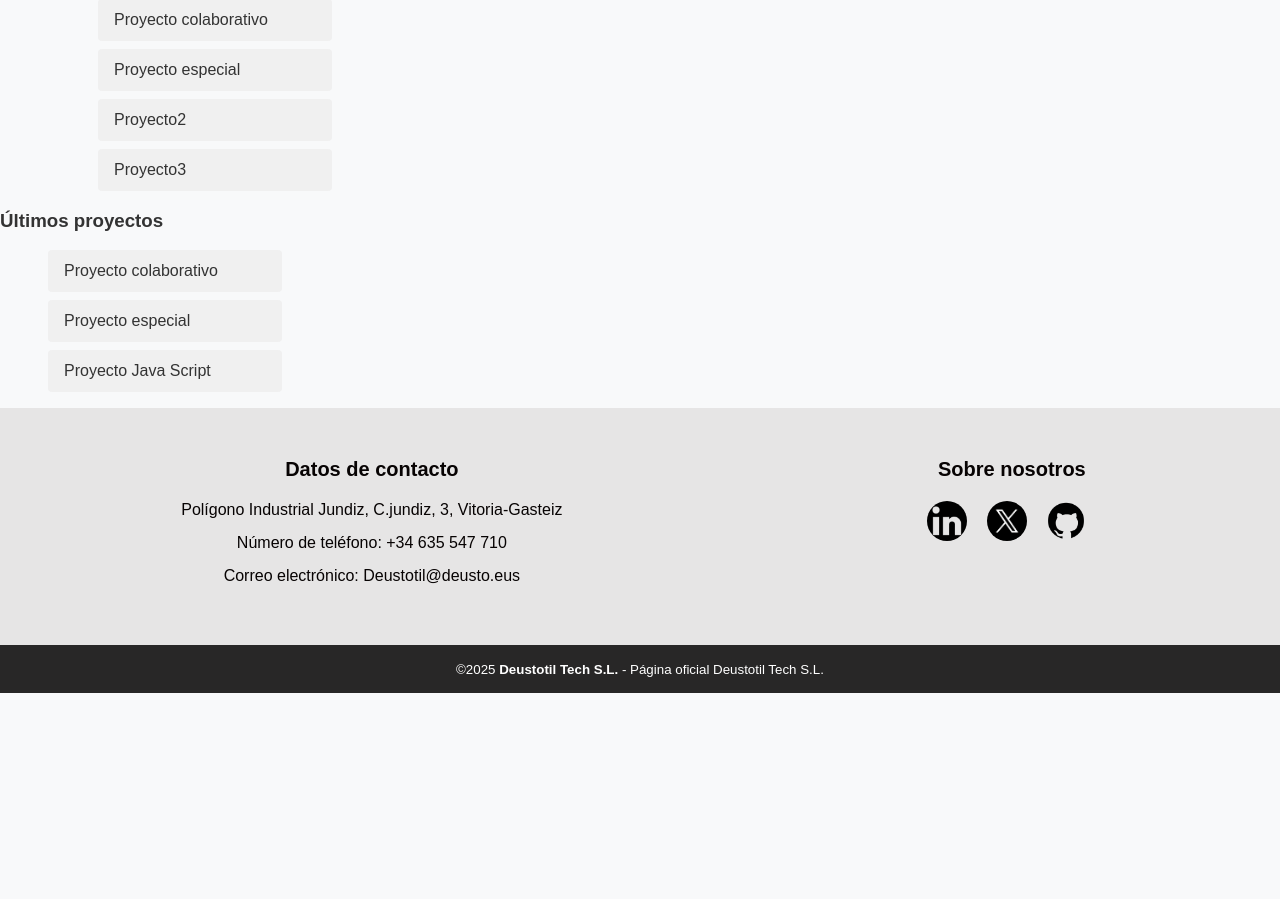
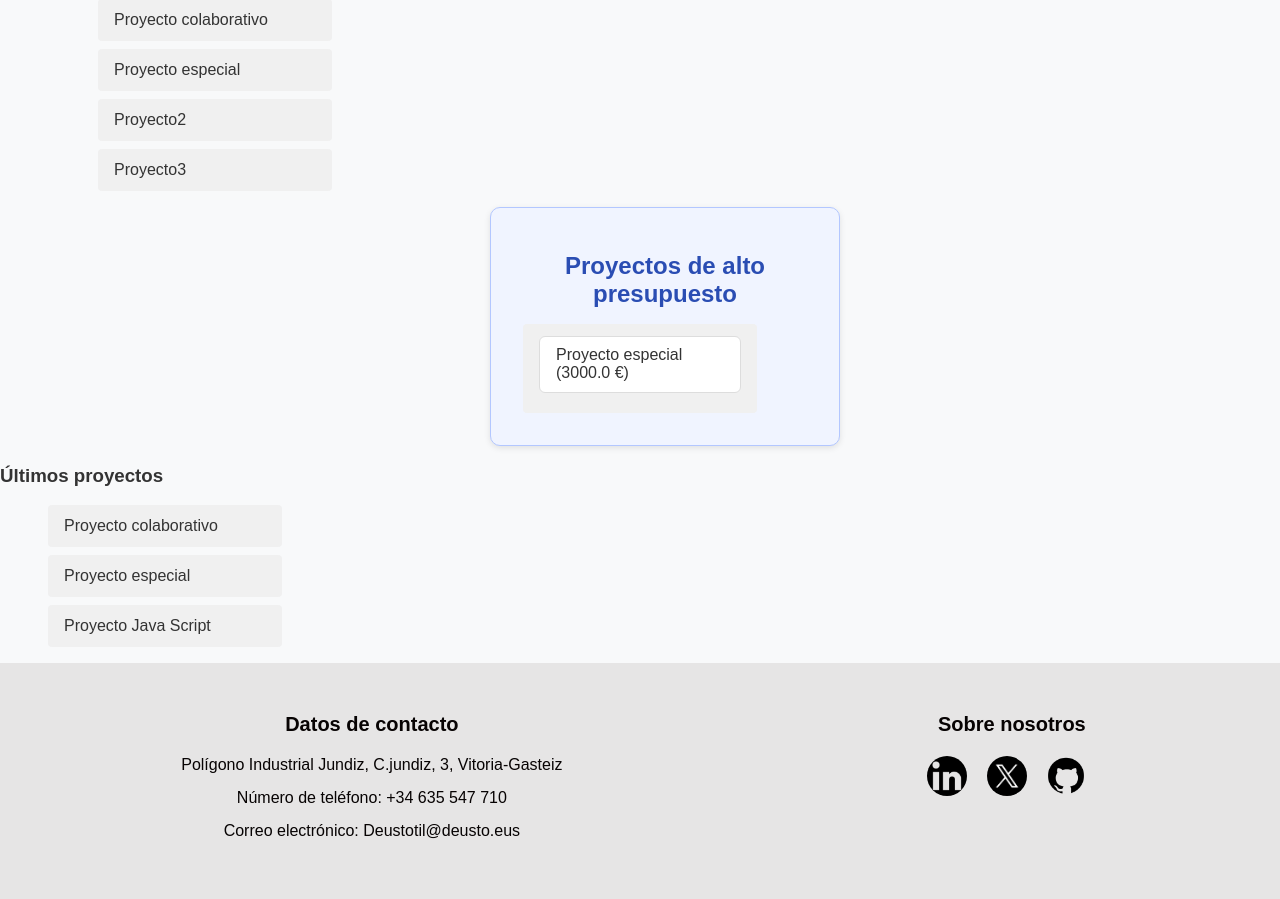
Before and after one commit to GaizkaMiranda/ProyectoWeb2025, a Django app: page /AppDjango/proyectos/ in a window 1280 px wide. Shown: the part 405-1304 px from the top of the page. Before the commit the page ends 1098 px from the top, so only its background shows below. Run offline with Django 4.2, Linux system fonts and the light colour scheme; data comes from the database, SQL or seed files in the repository; both versions use the stored data as it was after the commit.

Commit message:
Extras: Herramientas con baja disponibilidad y proyectos con alto presupuesto

```diff
--- a/AppDjango/templates/listado-proyectos.html
+++ b/AppDjango/templates/listado-proyectos.html
@@ -36,4 +36,20 @@
         {% endfor %}
     </ul>
 </div>
+<div class="tareas-en-proceso">
+    <h2>Proyectos de alto presupuesto</h2>
+    <ul class="list-view">
+        {% for proyecto in lista_proyectos %}
+            {% if proyecto.presupuesto > 500 %}
+                <li class="list-item">
+                    <a href="{% url 'detalle_proyecto' proyecto.pk %}">
+                        {{ proyecto.nombre }} ({{ proyecto.presupuesto }} €)
+                    </a>
+                </li>
+            {% endif %}
+        {% empty %}
+            <li>No hay proyectos de alto presupuesto</li>
+        {% endfor %}
+    </ul>
+</div>
 {% endblock %}
```
Also changed, not shown: AppDjango/templates/listado-herramientas.html (+16 -0 lines), db.sqlite3, 1 other file.
